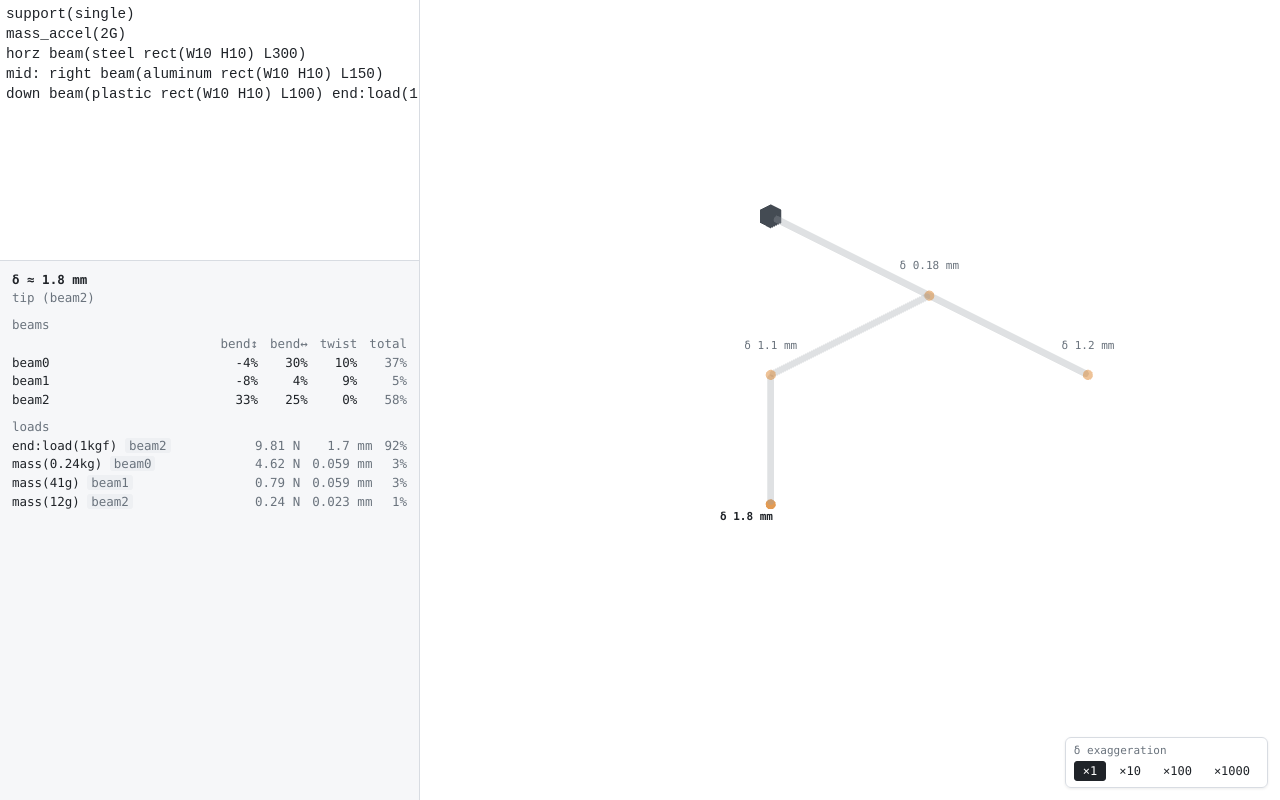
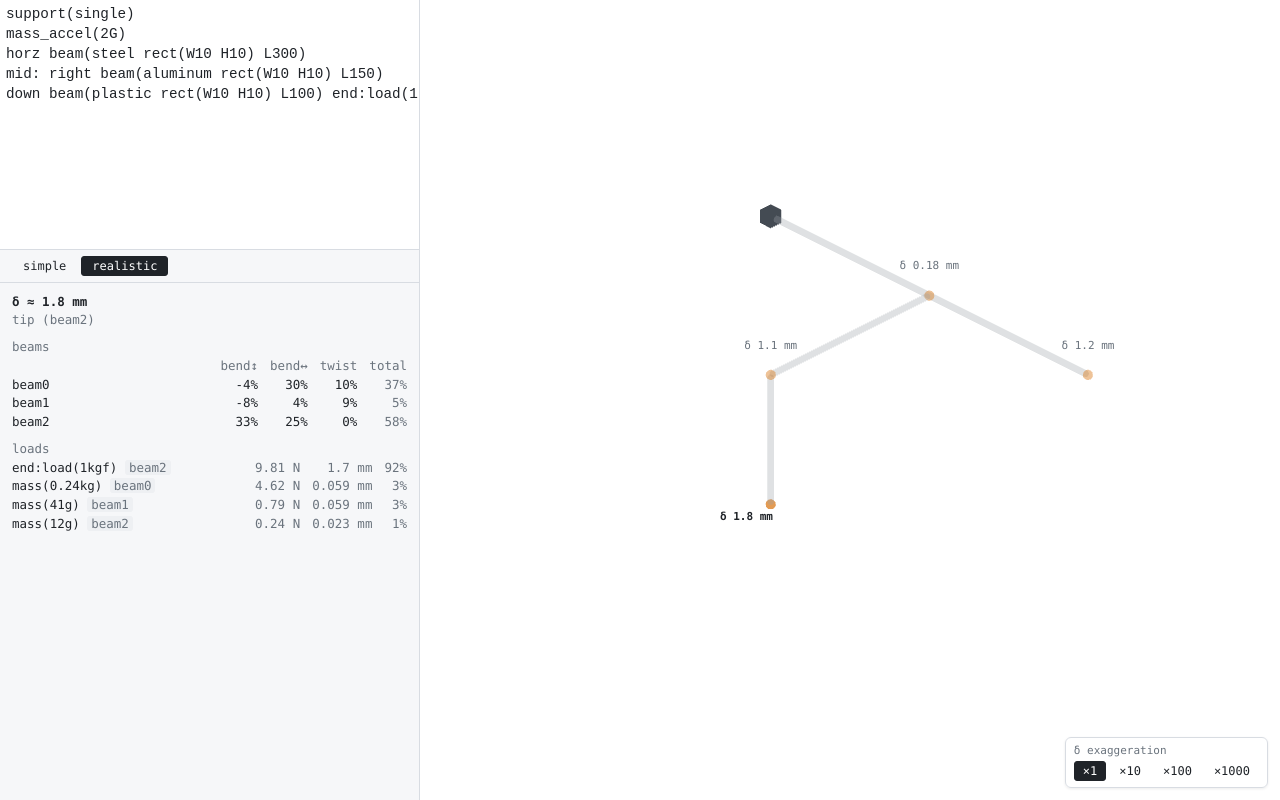
Before and after one commit to xy-kasumi/deflection, a website built with Vite: page index.html in a window 1280 px wide. Built offline with nearby package versions, Linux system fonts and the light colour scheme.

Commit message:
Add Simple/Realistic display mode toggle
Simple mode renders the pessimistic sum of per-(beam,mode) lobes — an
upper bound on δ — instead of the true worst-case lobe; Realistic keeps
today's behavior. Toggle sits above the breakdown pane; the δ header
shows ≲ for the bound vs ≈ for the true value. Breakdown beams/loads
sections stay the exact d* decomposition in both modes.

Co-Authored-By: Claude Opus 4.7 (1M context) <noreply@anthropic.com>

```diff
--- a/index.html
+++ b/index.html
@@ -10,6 +10,10 @@
     <div id="app">
       <aside id="editor-panel">
         <div id="editor"></div>
+        <div id="mode-toggle">
+          <button type="button" data-mode="simple">simple</button>
+          <button type="button" data-mode="realistic">realistic</button>
+        </div>
         <div id="info"></div>
       </aside>
       <main id="canvas-panel">
--- a/src/breakdown.ts
+++ b/src/breakdown.ts
@@ -1,7 +1,18 @@
-import type { SimResult } from './sim/simulate';
+import type { SimResult, DeflectionQueryResult } from './sim/simulate';
+import { sumDirectionals, type Directional } from './sim/directional';
 import type { Load, Vec3 } from './sim/problem';
 import type { Mode } from './sim/compliance';
 import type { LoadProvenance } from './loadsystem';
+
+export type DisplayMode = 'simple' | 'realistic';
+
+// The Directional a query node's lobe represents under the current mode.
+// Realistic: the true worst-case δ. Simple: the pessimistic sum of the
+// per-(beam,mode) parts — an upper bound on δ (Σ ≥ δ, triangle inequality).
+export function displayDirectional(n: DeflectionQueryResult, mode: DisplayMode): Directional {
+  if (mode === 'realistic') return n.deflection;
+  return sumDirectionals(n.beamDeflections.flatMap((b) => b.byMode.map((m) => m.deflection)));
+}
 
 // Renders the deflection breakdown pane into #info. Plain DOM, no framework.
 // Keep this file impl-agnostic about how SimResult was built: it only reads.
@@ -16,6 +27,7 @@ export function renderBreakdown(
   selectedNodeIx: number,
   tipNodeIx: number,
   src: string,
+  mode: DisplayMode,
 ): void {
   el.innerHTML = '';
 
@@ -33,10 +45,13 @@ export function renderBreakdown(
   // exactly-additive per-beam / per-load contributions (projected onto d*).
   const dd = sim.under(sel.forcesAt(dir)).queryResults[selectedNodeIx];
 
-  // Header: the δ value, then where it's measured.
+  // Header: the δ value, then where it's measured. Simple mode shows the
+  // pessimistic bound it renders (δ ≲ …); the beams/loads below stay the
+  // exact d* decomposition regardless of mode.
   const headline = document.createElement('div');
   headline.className = 'bd-headline';
-  headline.textContent = `δ ≈ ${formatMm(deltaMax)}`;
+  const headlineDelta = mode === 'simple' ? displayDirectional(sel, mode).max().value : deltaMax;
+  headline.textContent = `δ ${mode === 'simple' ? '≲' : '≈'} ${formatMm(headlineDelta)}`;
   el.appendChild(headline);
 
   const subhead = document.createElement('div');
--- a/src/main.ts
+++ b/src/main.ts
@@ -5,7 +5,7 @@ import { semcheck } from './dsl/semcheck';
 import { walk } from './walker';
 import { buildLoadSystem, simErrorToDiagnostic } from './loadsystem';
 import { simulate, type SimResult } from './sim/simulate';
-import { renderBreakdown } from './breakdown';
+import { renderBreakdown, type DisplayMode } from './breakdown';
 
 const INITIAL_SRC = `support(single)
 mass_accel(2G)
@@ -18,6 +18,7 @@ const editorEl = document.getElementById('editor') as HTMLElement;
 const infoEl = document.getElementById('info') as HTMLElement;
 const canvas = document.getElementById('canvas') as HTMLCanvasElement;
 const scaleOverlayEl = document.getElementById('scale-overlay') as HTMLElement;
+const modeToggleEl = document.getElementById('mode-toggle') as HTMLElement;
 
 let currentScale = 1;
 let lastSrc = INITIAL_SRC;
@@ -25,6 +26,7 @@ let cursorOffset = 0;
 let editorFocused = false;
 let selectedKey: { beamIx: number; offset_mm: number } | null = null;
 let lastSim: SimResult | null = null;
+let mode: DisplayMode = 'realistic';
 
 const scene = new Scene(canvas, (nodeIx) => {
   const n = lastSim?.queryResults[nodeIx];
@@ -68,8 +70,8 @@ function render() {
   if (out.kind === 'error') {
     lastSim = null;
     editor.setDiagnostics([...baseDiags, simErrorToDiagnostic(out, ls)]);
-    scene.update(beams, undefined, ls.supportKind, { currentBeamIx, focused: editorFocused }, -1);
-    renderBreakdown(infoEl, null, ls.problem.loads, ls.loadProvenance, -1, -1, lastSrc);
+    scene.update(beams, undefined, ls.supportKind, { currentBeamIx, focused: editorFocused }, -1, mode);
+    renderBreakdown(infoEl, null, ls.problem.loads, ls.loadProvenance, -1, -1, lastSrc, mode);
     updateScaleButtons();
     return;
   }
@@ -84,8 +86,9 @@ function render() {
     ls.supportKind,
     { currentBeamIx, focused: editorFocused },
     selectedNodeIx,
+    mode,
   );
-  renderBreakdown(infoEl, out, ls.problem.loads, ls.loadProvenance, selectedNodeIx, ls.tipQueryIx, lastSrc);
+  renderBreakdown(infoEl, out, ls.problem.loads, ls.loadProvenance, selectedNodeIx, ls.tipQueryIx, lastSrc, mode);
   updateScaleButtons();
 }
 
@@ -104,6 +107,12 @@ function updateScaleButtons() {
   }
 }
 
+function updateModeButtons() {
+  for (const btn of modeToggleEl.querySelectorAll('button')) {
+    btn.classList.toggle('active', btn.dataset['mode'] === mode);
+  }
+}
+
 scaleOverlayEl.addEventListener('click', (e) => {
   const btn = (e.target as HTMLElement).closest('button');
   if (!btn) return;
@@ -112,6 +121,16 @@ scaleOverlayEl.addEventListener('click', (e) => {
   currentScale = s;
   updateScaleButtons();
   scene.setDisplayScale(s);
+});
+
+modeToggleEl.addEventListener('click', (e) => {
+  const btn = (e.target as HTMLElement).closest('button');
+  if (!btn) return;
+  const m = btn.dataset['mode'] as DisplayMode;
+  if (m === mode) return;
+  mode = m;
+  updateModeButtons();
+  render();
 });
 
 const editor = new Editor(
@@ -128,6 +147,7 @@ const editor = new Editor(
   },
 );
 
+updateModeButtons();
 render();
 
 // Console hook: window.dbg.{scene, sim, scale, ...}. Live objects (not a
@@ -136,5 +156,6 @@ render();
   get scene() { return scene; },
   get sim()   { return lastSim; },
   get scale() { return currentScale; },
+  get mode()  { return mode; },
   get selectedKey() { return selectedKey; },
 };
--- a/src/scene/index.ts
+++ b/src/scene/index.ts
@@ -1,6 +1,7 @@
 import * as THREE from 'three';
 import type { BeamNode, Vec3 } from '../walker';
 import type { SimResult } from '../sim/simulate';
+import type { DisplayMode } from '../breakdown';
 import { COLOR, VU, MOTION } from './tokens';
 import { Labels } from './labels';
 import { LobeRenderer, computeLobeCeilWorld } from './lobe';
@@ -70,6 +71,7 @@ export class Scene {
     supportKind: 'single' | 'both' | undefined,
     editor: { currentBeamIx: number | null; focused: boolean } | undefined,
     selectedNodeIx: number,
+    mode: DisplayMode,
   ): void {
     disposeChildren(this.content);
     this.pickables = [];
@@ -110,7 +112,7 @@ export class Scene {
 
     if (sim && sim.queryResults.length > 0) {
       const r = this.lobes.buildFor(sim, beams, {
-        hitRadius, labelOffset, lobeFloor, selectedNodeIx, focused,
+        hitRadius, labelOffset, lobeFloor, selectedNodeIx, focused, mode,
       });
       for (const m of r.meshes) this.content.add(m);
       this.pickables.push(...r.pickables);
--- a/src/scene/lobe.ts
+++ b/src/scene/lobe.ts
@@ -2,7 +2,7 @@ import * as THREE from 'three';
 import type { BeamNode, Vec3 } from '../walker';
 import type { SimResult } from '../sim/simulate';
 import { delta, type Directional, type DeltaTerm } from '../sim/directional';
-import { formatMm } from '../breakdown';
+import { formatMm, displayDirectional, type DisplayMode } from '../breakdown';
 import { COLOR, MOTION, hexToVec3 } from './tokens';
 
 // Normal-lobe rendering. Filled mesh with per-vertex t = δ/δ_max. The fragment
@@ -173,6 +173,7 @@ export interface LobeBuildOpts {
   lobeFloor: number;
   selectedNodeIx: number;
   focused: boolean;
+  mode: DisplayMode;
 }
 
 export interface LobeLabelSpec {
@@ -238,7 +239,8 @@ export class LobeRenderer {
 
     for (let ix = 0; ix < sim.queryResults.length; ix++) {
       const n = sim.queryResults[ix]!;
-      const delta_max_mm = n.deflection.max().value;
+      const lobeDir = displayDirectional(n, opts.mode);
+      const delta_max_mm = lobeDir.max().value;
       const isSel = ix === opts.selectedNodeIx;
       const worldPos = new THREE.Vector3(...n.pos_mm);
 
@@ -247,7 +249,7 @@ export class LobeRenderer {
       // replaced by a continuous crossfade. Base opacities preserve the prior
       // per-state look at each crossfade endpoint.
       const reuseMat = this.normalMatPool[ix];
-      const normal = buildNormalLobe(n.deflection, reuseMat);
+      const normal = buildNormalLobe(lobeDir, reuseMat);
       if (!reuseMat) this.normalMatPool[ix] = normal.material as THREE.ShaderMaterial;
       normal.position.copy(worldPos);
       meshes.push(normal);
--- a/src/style.css
+++ b/src/style.css
@@ -56,6 +56,38 @@ html, body {
   min-height: 0;
   font-size: 14.3px;
   overflow: hidden;
+}
+
+#mode-toggle {
+  display: flex;
+  gap: 4px;
+  padding: 6px 12px;
+  border-top: 1px solid var(--border);
+  background: var(--bg-app);
+  font-family: var(--font-mono);
+  font-size: 12px;
+  user-select: none;
+}
+
+#mode-toggle button {
+  border: 1px solid transparent;
+  background: transparent;
+  color: var(--text-fg);
+  padding: 3px 10px;
+  border-radius: var(--radius-sm);
+  cursor: pointer;
+  font: inherit;
+  line-height: 1;
+}
+
+#mode-toggle button:hover {
+  background: var(--bg-hover);
+}
+
+#mode-toggle button.active {
+  background: var(--text-fg);
+  color: var(--bg-panel);
+  border-color: var(--text-fg);
 }
 
 #info {
```
